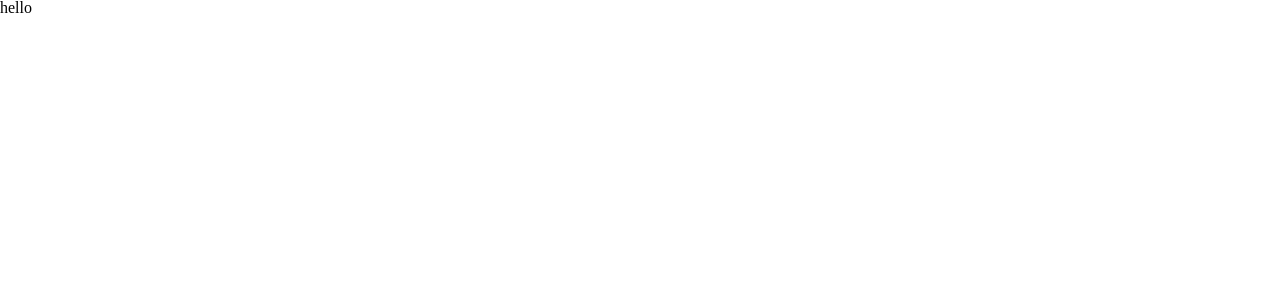
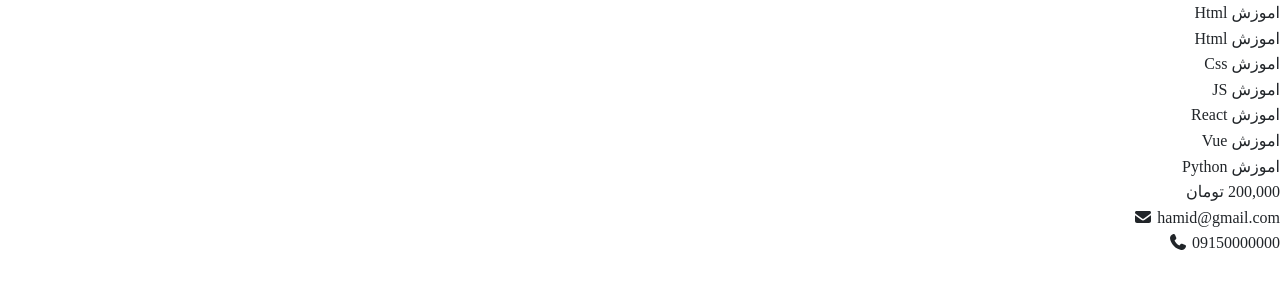
Before and after one commit to HamidrezaNamaeiDEV/sabzlearn-js-expert, a plain HTML site: page index.html in a window 1280 px wide. Drawn offline with Linux system fonts and the light colour scheme.

Commit message:
add top-bar html

```diff
--- a/css/index.css
+++ b/css/index.css
@@ -1,4 +1,5 @@
 @import './variables.css';
+@import './fonts.css';
 
 /* Default Styles */
 
@@ -10,6 +11,7 @@
     line-height: 1.6;
     font-size: 1.6rem;
     font-family: var(--primary-font);
+    direction: rtl;
 }
 *,*::after,*::before{
     outline: line;
@@ -18,7 +20,7 @@
 a{
     text-decoration: none;
     color: var(--dark-color);
-    transition: all 400s ease;
+    transition: all 400ms ease;
 }
 a:hover{
     color: #1e83f0;
--- a/index.html
+++ b/index.html
@@ -1,12 +1,71 @@
 <!DOCTYPE html>
 <html lang="en">
-<head>
-    <meta charset="UTF-8">
-    <meta name="viewport" content="width=device-width, initial-scale=1.0">
+  <head>
+    <meta charset="UTF-8" />
+    <meta name="viewport" content="width=device-width, initial-scale=1.0" />
     <title>وبسایت اموزشی / صفحه اصلی</title>
-    <link rel="stylesheet" href="css/reset.css">
-</head>
-<body>
-    <h1>hello</h1>
-</body>
+    <link rel="stylesheet" href="vendor/bootstrap/bootstrap.min.css" />
+    <link rel="stylesheet" href="css/reset.css" />
+    <link rel="stylesheet" href="css/index.css" />
+    <link rel="stylesheet" href="vendor/fontAwesome/all.min.css" />
+  </head>
+  <body>
+    <header>
+      <div class="top-bar">
+        <div class="container_fluid">
+          <div class="top-bar__content">
+            <div class="top-bar__right">
+              <ul class="top-bar__menu">
+                <li class="top-bar__item">
+                  <a href="#" class="top-bar__link">اموزش Html</a>
+                </li>
+                <li class="top-bar__item">
+                  <a href="#" class="top-bar__link">اموزش Html</a>
+                </li>
+                <li class="top-bar__item">
+                  <a href="#" class="top-bar__link">اموزش Css</a>
+                </li>
+                <li class="top-bar__item">
+                  <a href="#" class="top-bar__link">اموزش JS</a>
+                </li>
+                <li class="top-bar__item">
+                  <a href="#" class="top-bar__link">اموزش React</a>
+                </li>
+                <li class="top-bar__item">
+                  <a href="#" class="top-bar__link">اموزش Vue</a>
+                </li>
+                <li class="top-bar__item">
+                  <a href="#" class="top-bar__link">اموزش Python</a>
+                </li>
+                <li class="top-bar__item">
+                  <a href="#" class="top-bar__link">200,000 تومان</a>
+                </li>
+              </ul>
+            </div>
+            <div class="top-bar__left">
+              <div class="top-bar__email">
+                <div class="top-bar__email">
+                  <a href="#" class="top-bar__email--text top-bar__link"
+                    >hamid@gmail.com</a
+                  >
+                  <i class="fas fa-envelope top-bar__email--icon"></i>
+                </div>
+              </div>
+
+              <div class="top-bar__phone">
+                <div class="top-bar__phone">
+                  <a href="#" class="top-bar__phone--text top-bar__link"
+                    >09150000000</a
+                  >
+                  <i class="fas fa-phone top-bar__phone--icon"></i>
+                </div>
+              </div>
+            </div>
+          </div>
+        </div>
+      </div>
+    </header>
+
+    <script src="vendor/fontAwesome/all.min.js"></script>
+  </body>
 </html>
```
Also changed, not shown: css/variables.css (line endings or trailing spaces).
